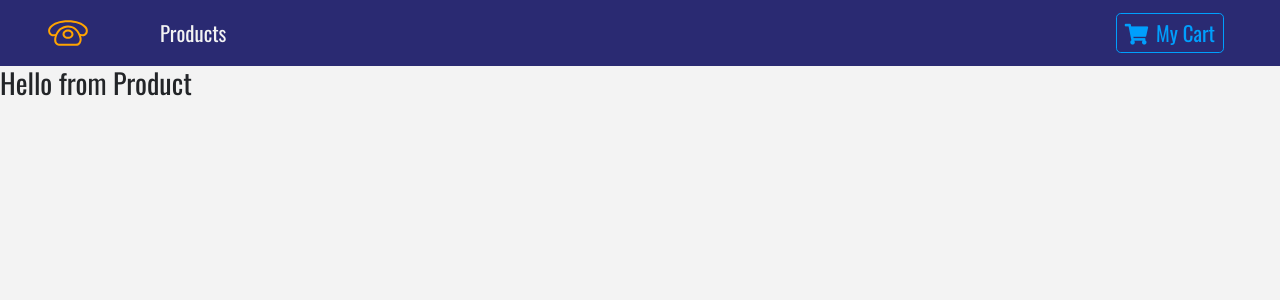
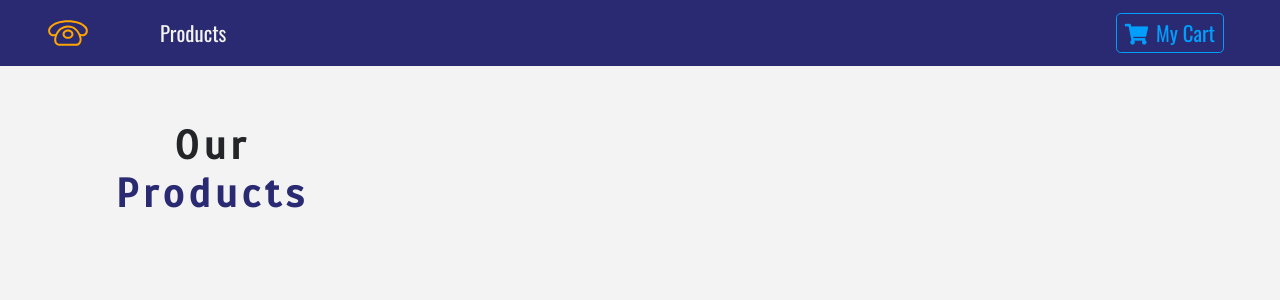
Before and after one commit to calinleo/react_ecommerce, a React (Create React App) app: page / in a window 1280 px wide. Shown: the top 300 px of the page. Built offline with nearby package versions, Linux system fonts and the light colour scheme.

Commit message:
Title.js on separate file

```diff
--- a/src/components/ProductList.js
+++ b/src/components/ProductList.js
@@ -1,12 +1,22 @@
 import React, { Component } from 'react';
 import Product from './Product';
+import Title from './Title';
 
 export default class ProductList extends Component {
+    state = {
+        products : []
+    };
     render() {
         return (
-            <div>
-                <Product></Product>
-            </div>
+            <React.Fragment>
+                <div className="py-5">
+                    <div className="container">
+                        <div className="row">
+                            <Title name="our" title="products" />
+                        </div>
+                    </div>
+                </div>
+            </React.Fragment>
         )
     }
 }
--- /dev/null
+++ b/src/components/Title.js
@@ -0,0 +1,13 @@
+import React from 'react'
+
+export default function Title({name, title}) {
+    return (
+        <div className="row">
+            <div className="col-10 mx-auto my-2 text-center text-title">
+                <h1 className="text-capitalize font-weight-bold">
+                    {name} <strong className="text-blue">{title}</strong>
+                </h1>
+            </div>
+        </div>
+    )
+}
```
